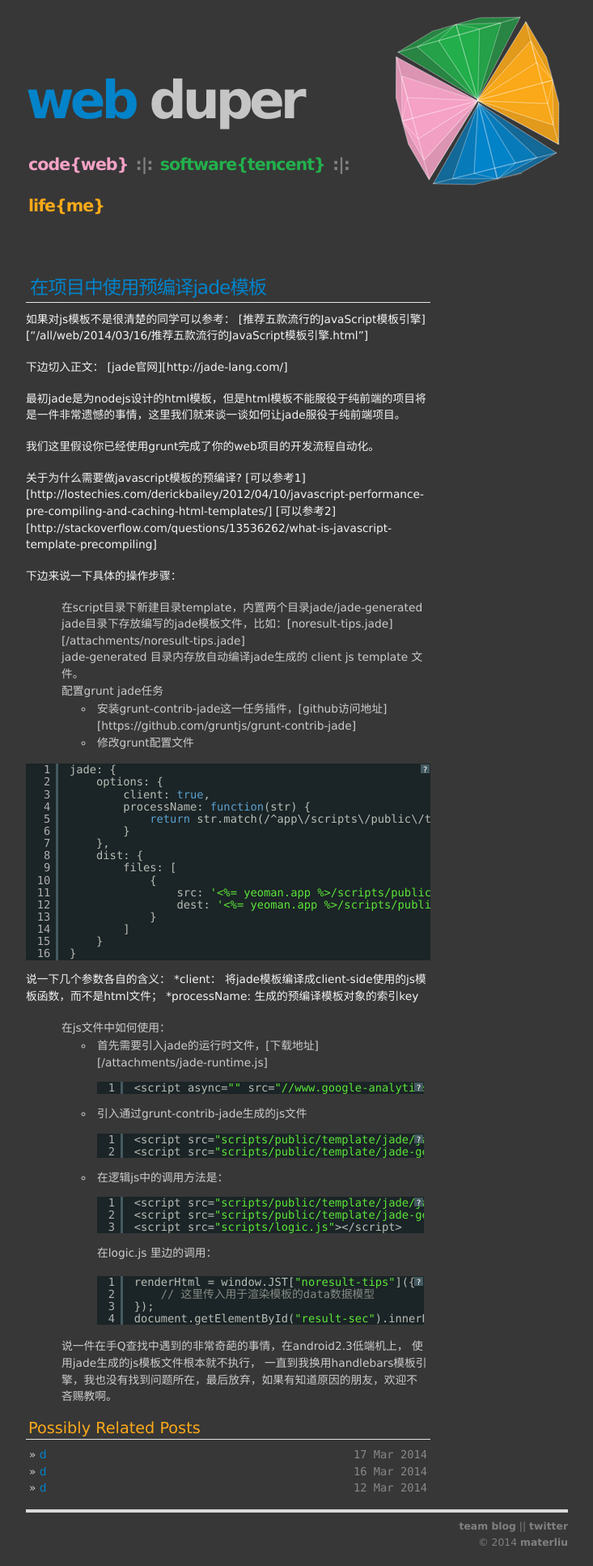
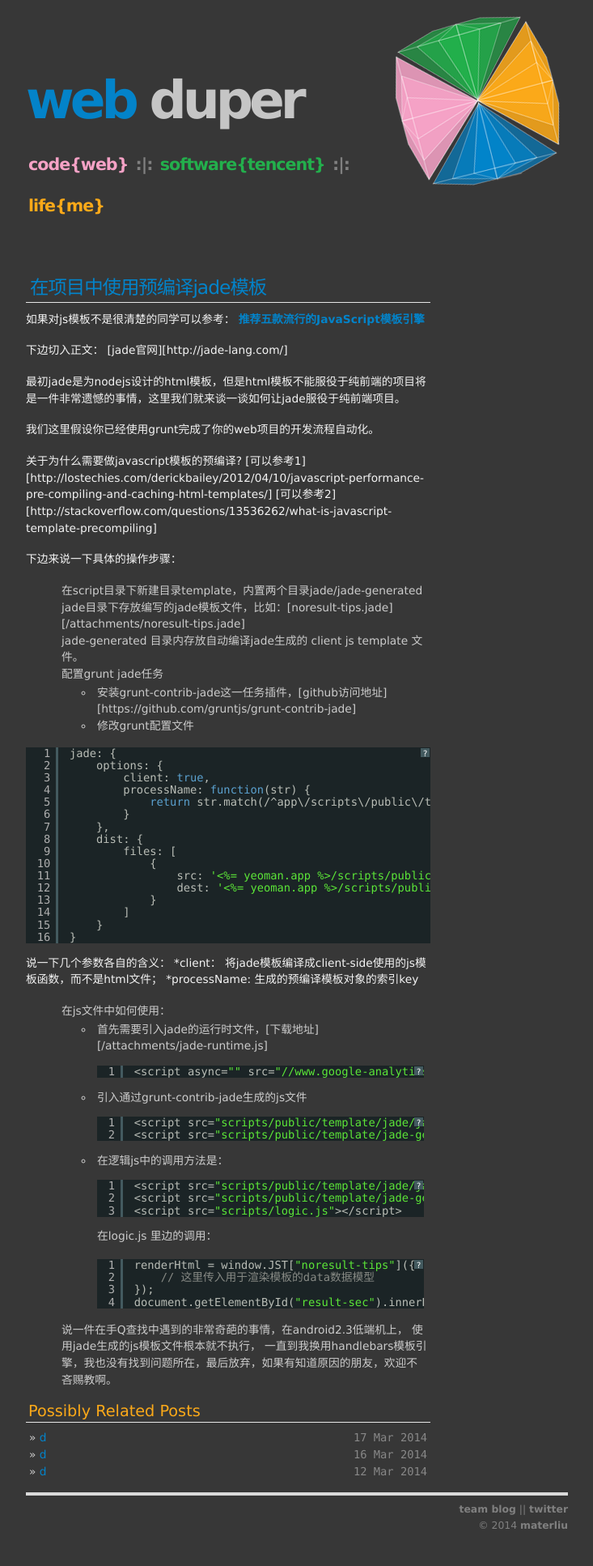
Before and after one commit to materliu/materliu.github.io, a Jekyll site: the page built from all/web/_posts/2014-03-17-在项目中使用预编译jade模板.md, in a window 1280 px wide. Shown: the whole page at 81% size, without its empty margins (273-1006 px from the left). Built offline with Jekyll 4.4.1, drawn with Linux system fonts in a browser that asks for light colours; Markdown is read by kramdown in place of the engine named in the settings; after the commit the page ends 1913 px from its top, so only the background shows below that.

Commit message:
change link address !

```diff
--- a/all/web/_posts/2014-03-17-在项目中使用预编译jade模板.md
+++ b/all/web/_posts/2014-03-17-在项目中使用预编译jade模板.md
@@ -4,7 +4,7 @@ title: 2014-03-17-在项目中使用预编译jade模板.md
 ---
 
 ## 在项目中使用预编译jade模板
-如果对js模板不是很清楚的同学可以参考： [推荐五款流行的JavaScript模板引擎]["/all/web/2014/03/16/推荐五款流行的JavaScript模板引擎.html"]
+如果对js模板不是很清楚的同学可以参考： [推荐五款流行的JavaScript模板引擎](/all/web/2014/03/16/推荐五款流行的JavaScript模板引擎.html)
 
 下边切入正文： [jade官网][http://jade-lang.com/]
 
```
